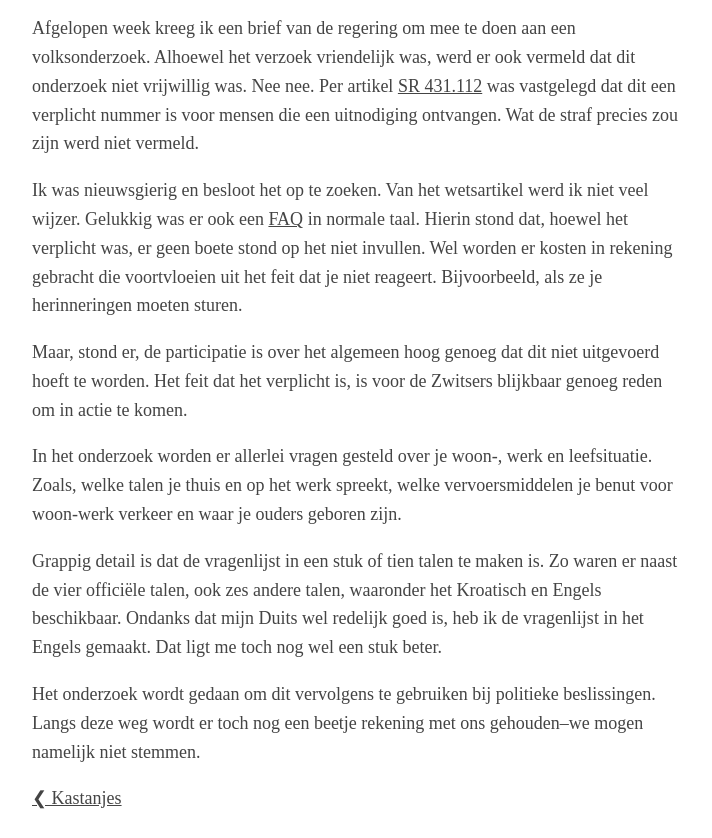
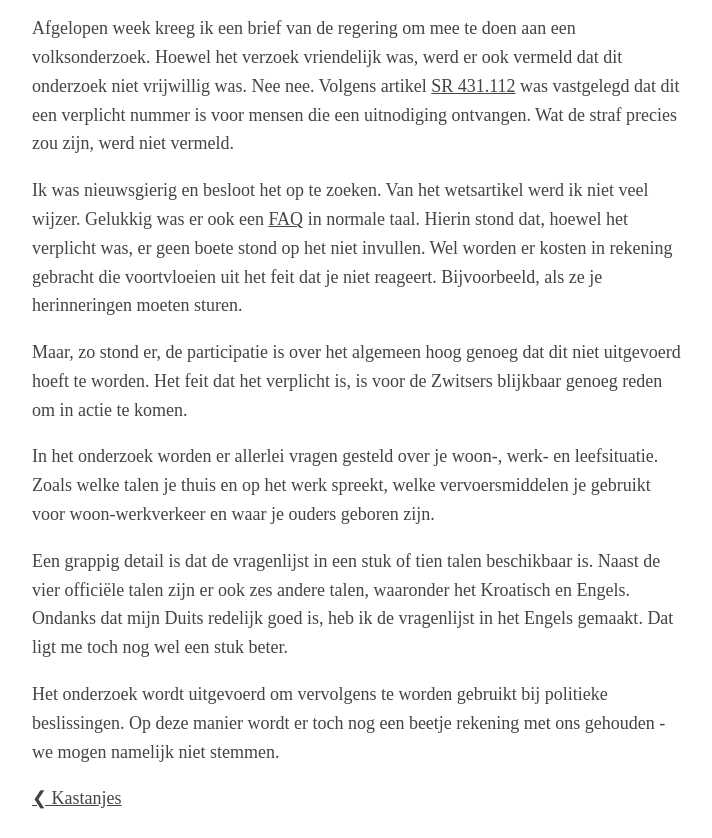
Before and after one commit to Roald87/roaldin.ch, a Jekyll site: the page built from _posts/2024-01-20-bevolkingsonderzoek.md, in a window 1280 px wide, cut to the strip 404-1242 px from the top of the page. Shown: the whole strip, without its empty margins (283-995 px from the left). Built offline with Jekyll 4.4.1, drawn with Linux system fonts in a browser that asks for light colours; comment, search, counter and statistics services are not loaded.

Commit message:
Spellcheck by ChatGPT

```diff
--- a/_posts/2024-01-20-bevolkingsonderzoek.md
+++ b/_posts/2024-01-20-bevolkingsonderzoek.md
@@ -6,14 +6,14 @@ image: generated/bevolkingsonderzoek-1-500-24375943f.webp
 
 {% picture bevolkingsonderzoek-1.png %}
 
-Afgelopen week kreeg ik een brief van de regering om mee te doen aan een volksonderzoek. Alhoewel het verzoek vriendelijk was, werd er ook vermeld dat dit onderzoek niet vrijwillig was. Nee nee. Per artikel [SR 431.112](https://www.fedlex.admin.ch/eli/cc/2007/869/de) was vastgelegd dat dit een verplicht nummer is voor mensen die een uitnodiging ontvangen. Wat de straf precies zou zijn werd niet vermeld.
+Afgelopen week kreeg ik een brief van de regering om mee te doen aan een volksonderzoek. Hoewel het verzoek vriendelijk was, werd er ook vermeld dat dit onderzoek niet vrijwillig was. Nee nee. Volgens artikel [SR 431.112](https://www.fedlex.admin.ch/eli/cc/2007/869/de) was vastgelegd dat dit een verplicht nummer is voor mensen die een uitnodiging ontvangen. Wat de straf precies zou zijn, werd niet vermeld.
 
 Ik was nieuwsgierig en besloot het op te zoeken. Van het wetsartikel werd ik niet veel wijzer. Gelukkig was er ook een [FAQ](https://www.bfs.admin.ch/bfs/de/home/statistiken/bevoelkerung/erhebungen/se/befragte-personen-ecensus/faq.html) in normale taal. Hierin stond dat, hoewel het verplicht was, er geen boete stond op het niet invullen. Wel worden er kosten in rekening gebracht die voortvloeien uit het feit dat je niet reageert. Bijvoorbeeld, als ze je herinneringen moeten sturen.
 
-Maar, stond er, de participatie is over het algemeen hoog genoeg dat dit niet uitgevoerd hoeft te worden. Het feit dat het verplicht is, is voor de Zwitsers blijkbaar genoeg reden om in actie te komen.
+Maar, zo stond er, de participatie is over het algemeen hoog genoeg dat dit niet uitgevoerd hoeft te worden. Het feit dat het verplicht is, is voor de Zwitsers blijkbaar genoeg reden om in actie te komen.
 
-In het onderzoek worden er allerlei vragen gesteld over je woon-, werk en leefsituatie. Zoals, welke talen je thuis en op het werk spreekt, welke vervoersmiddelen je benut voor woon-werk verkeer en waar je ouders geboren zijn.
+In het onderzoek worden er allerlei vragen gesteld over je woon-, werk- en leefsituatie. Zoals welke talen je thuis en op het werk spreekt, welke vervoersmiddelen je gebruikt voor woon-werkverkeer en waar je ouders geboren zijn.
 
-Grappig detail is dat de vragenlijst in een stuk of tien talen te maken is. Zo waren er naast de vier officiële talen, ook zes andere talen, waaronder het Kroatisch en Engels beschikbaar. Ondanks dat mijn Duits wel redelijk goed is, heb ik de vragenlijst in het Engels gemaakt. Dat ligt me toch nog wel een stuk beter.
+Een grappig detail is dat de vragenlijst in een stuk of tien talen beschikbaar is. Naast de vier officiële talen zijn er ook zes andere talen, waaronder het Kroatisch en Engels. Ondanks dat mijn Duits redelijk goed is, heb ik de vragenlijst in het Engels gemaakt. Dat ligt me toch nog wel een stuk beter.
 
-Het onderzoek wordt gedaan om dit vervolgens te gebruiken bij politieke beslissingen. Langs deze weg wordt er toch nog een beetje rekening met ons gehouden--we mogen namelijk niet stemmen.
+Het onderzoek wordt uitgevoerd om vervolgens te worden gebruikt bij politieke beslissingen. Op deze manier wordt er toch nog een beetje rekening met ons gehouden - we mogen namelijk niet stemmen.
```
